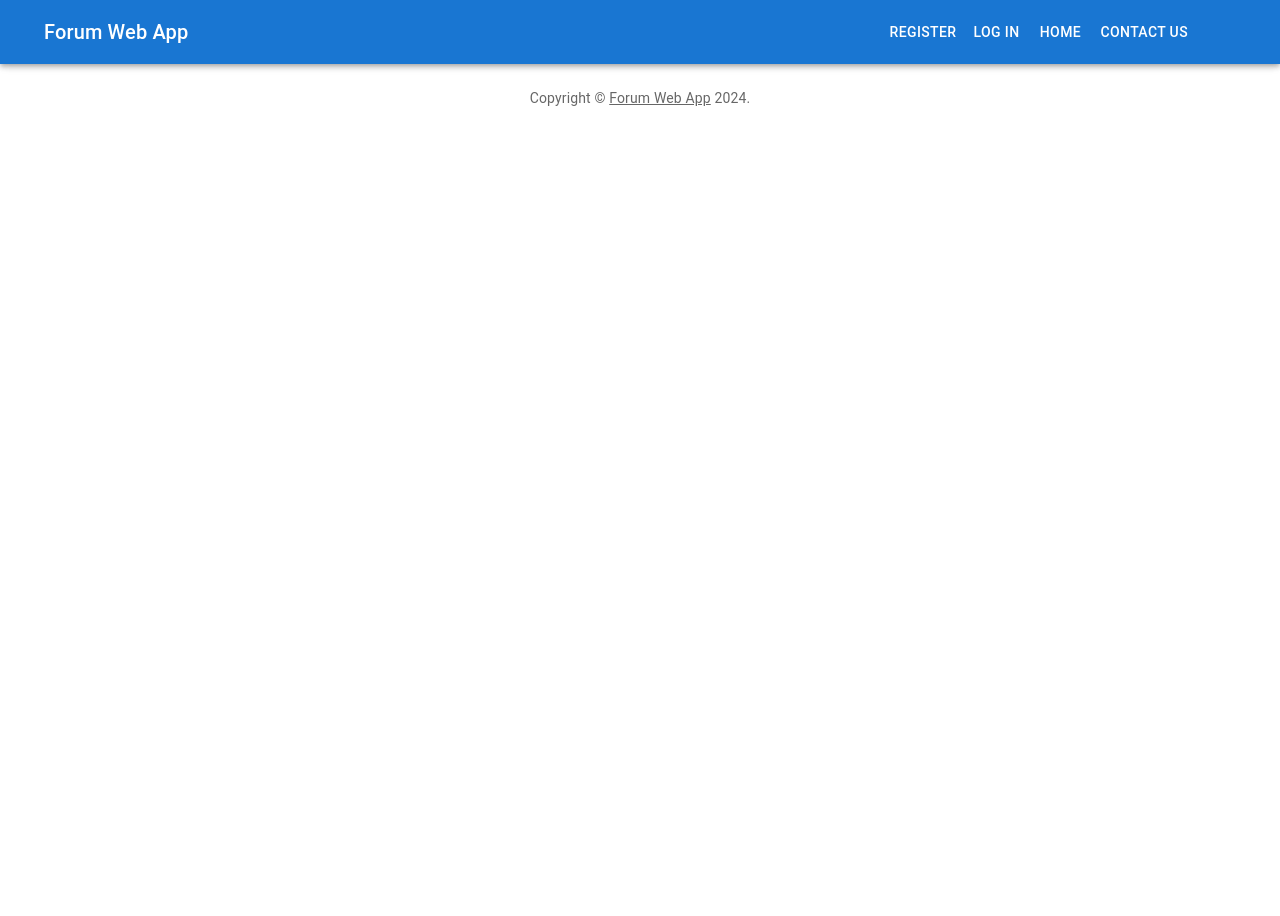
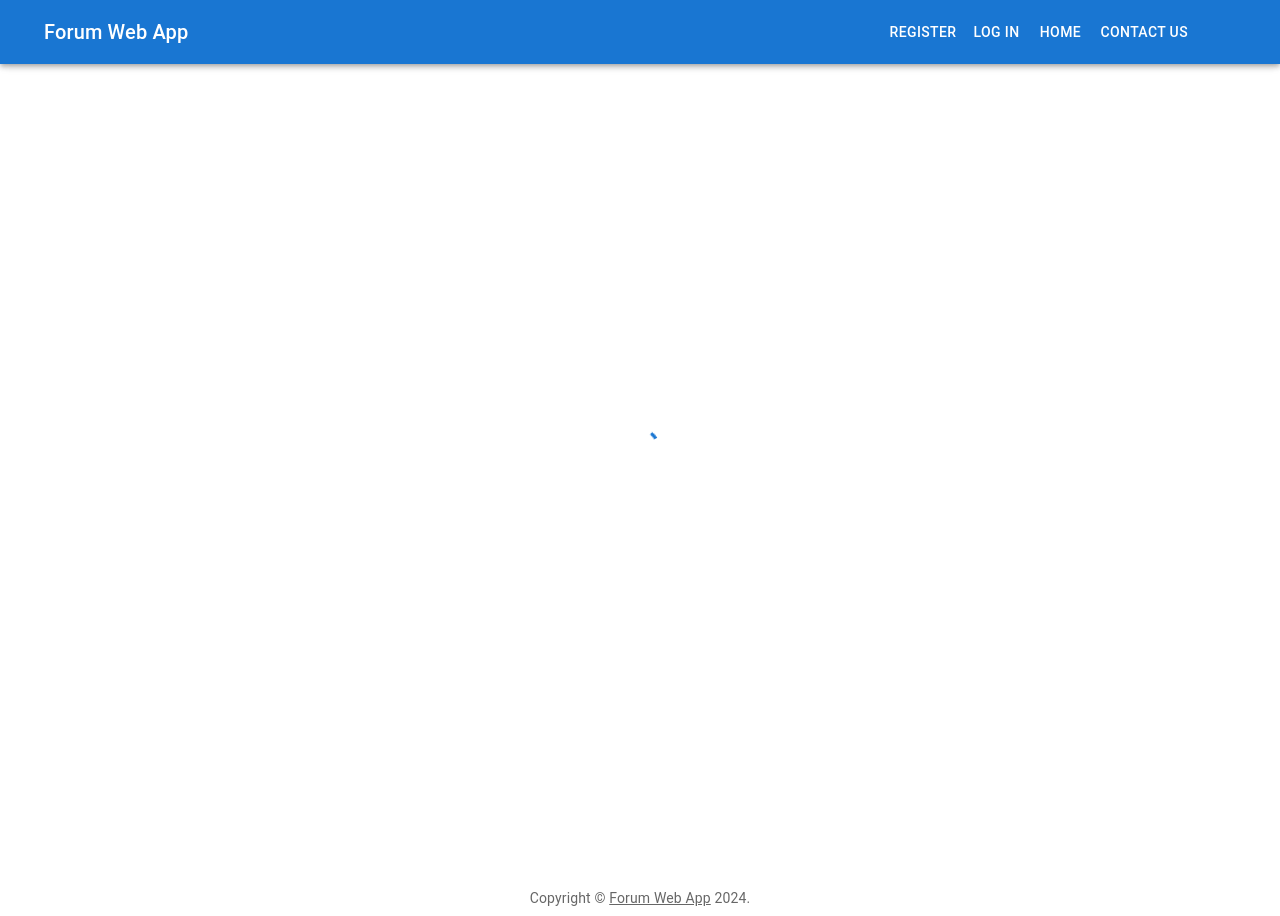
Before and after one commit to RitterRen/forum-frontend, a React (Create React App) app: page /refreshToken in a window 1280 px wide. Before the commit the page ends 800 px from the top, so only its background shows below. Built offline with nearby package versions, Linux system fonts and the light colour scheme; no server answers.

Commit message:
20240206-RitterRen-Add Token Refresh Page

```diff
--- a/src/App.tsx
+++ b/src/App.tsx
@@ -5,6 +5,7 @@ import SignUp from './components/SignUp';
 import Home from './components/Home';
 import Contact from './components/Contact';
 import Copyright from './components/Copyright';
+import RefreshToken from './components/RefreshToken';
 
 function App() {
 
@@ -17,6 +18,7 @@ function App() {
           <Route path="/signIn" element={<SignIn />} />
           <Route path="/home" element={<Home />} />
           <Route path="/contact" element={<Contact />} />
+          <Route path="/refreshToken" element={<RefreshToken />} />
         </Routes>
 
         <Copyright sx={{ mt: 5 }} />
--- a/src/apiConfig.ts
+++ b/src/apiConfig.ts
@@ -8,6 +8,8 @@ const API = {
     getUserInfo: "http://localhost:8888/api/user",
 
     getAllUsers: "http://localhost:8888/api/user/all",
+
+    refreshToken: "http://localhost:8888/api/auth/refreshtoken"
 };
 
 export const STATUS = {
--- /dev/null
+++ b/src/components/RefreshToken/index.tsx
@@ -0,0 +1,26 @@
+import React, { useEffect, useState } from 'react'
+import { useNavigate } from 'react-router-dom';
+import API from '../../apiConfig';
+import { CircularProgress } from '@mui/material';
+
+export default function RefreshToken() {
+  const navigate = useNavigate();
+
+  useEffect(() => {
+    fetch(API.refreshToken)
+      .then(response => response.json())
+      .then(data => {
+        localStorage.setItem("token", data.data);
+        navigate("/home");
+      })
+      .catch(error => {
+        console.error("Error fetching token: ", error);
+      });
+  }, []);
+
+  return (
+    <div style={{ display: 'flex', justifyContent: 'center', alignItems: 'center', height: '100vh' }}>
+      <CircularProgress />
+    </div>
+  )
+}
```
